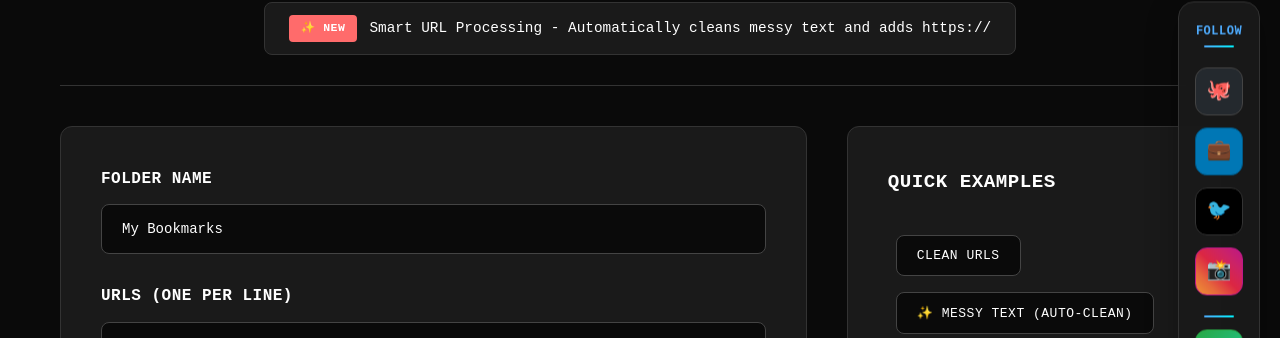
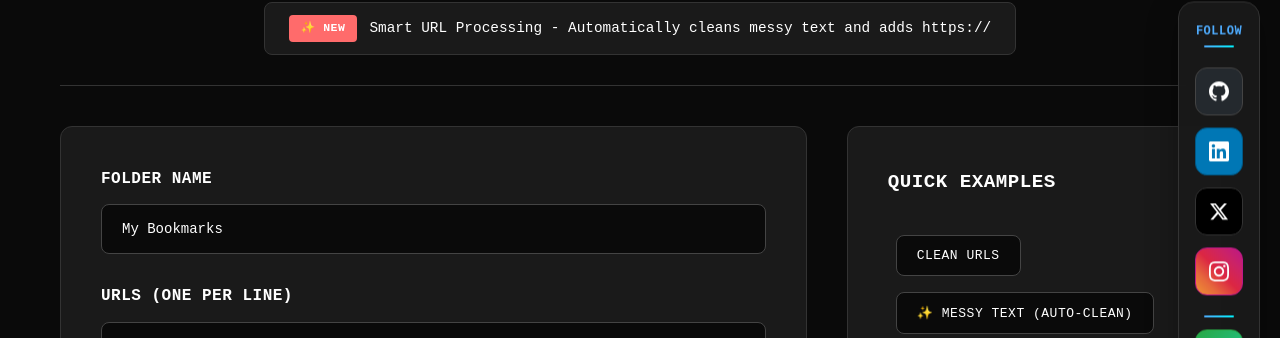
Before and after one commit to harish-govindasamy/bookmark-converter, a browser extension: page templates/index.html in a window 1280 px wide. Shown: the part 200-538 px from the top of the page. Drawn offline with Linux system fonts and the light colour scheme.

Commit message:
✨ Update Social Media Icons on Index Page
✅ Enhancements:
- Replaced text-based social media icons with SVG graphics for improved visual appeal and scalability.
- Maintained existing hover effects and tooltips for user interaction.

This update aims to modernize the social media section while ensuring a consistent and engaging user experience.

```diff
--- a/templates/index.html
+++ b/templates/index.html
@@ -1193,7 +1193,9 @@
         </div>
 
         <a href="https://github.com/harish-govindasamy" target="_blank" class="social-btn" style="display: flex; align-items: center; justify-content: center; width: 48px; height: 48px; background: #24292e; border: 1px solid #444; border-radius: 12px; text-decoration: none; color: #fff; transition: all 0.3s ease; position: relative; overflow: hidden;" onmouseover="this.style.background='#2d3339'; this.style.transform='translateY(-2px) scale(1.05)'; this.style.boxShadow='0 8px 25px rgba(36, 41, 46, 0.4)'" onmouseout="this.style.background='#24292e'; this.style.transform='translateY(0) scale(1)'; this.style.boxShadow='none'">
-            <span style="font-size: 20px;">🐙</span>
+            <svg width="20" height="20" viewBox="0 0 24 24" fill="currentColor">
+                <path d="M12 0c-6.626 0-12 5.373-12 12 0 5.302 3.438 9.8 8.207 11.387.599.111.793-.261.793-.577v-2.234c-3.338.726-4.033-1.416-4.033-1.416-.546-1.387-1.333-1.756-1.333-1.756-1.089-.745.083-.729.083-.729 1.205.084 1.839 1.237 1.839 1.237 1.07 1.834 2.807 1.304 3.492.997.107-.775.418-1.305.762-1.604-2.665-.305-5.467-1.334-5.467-5.931 0-1.311.469-2.381 1.236-3.221-.124-.303-.535-1.524.117-3.176 0 0 1.008-.322 3.301 1.23.957-.266 1.983-.399 3.003-.404 1.02.005 2.047.138 3.006.404 2.291-1.552 3.297-1.23 3.297-1.23.653 1.653.242 2.874.118 3.176.77.84 1.235 1.911 1.235 3.221 0 4.609-2.807 5.624-5.479 5.921.43.372.823 1.102.823 2.222v3.293c0 .319.192.694.801.576 4.765-1.589 8.199-6.086 8.199-11.386 0-6.627-5.373-12-12-12z"/>
+            </svg>
             <div class="social-tooltip" style="position: absolute; right: 60px; top: 50%; transform: translateY(-50%); background: #1a1a1a; color: #fff; padding: 8px 12px; border-radius: 8px; font-size: 12px; font-weight: 500; white-space: nowrap; opacity: 0; visibility: hidden; transition: all 0.3s ease; border: 1px solid #333;">
                 GitHub
                 <div style="position: absolute; right: -6px; top: 50%; transform: translateY(-50%); width: 0; height: 0; border-left: 6px solid #1a1a1a; border-top: 6px solid transparent; border-bottom: 6px solid transparent;"></div>
@@ -1201,7 +1203,9 @@
         </a>
 
         <a href="https://linkedin.com/in/itsharishg" target="_blank" class="social-btn" style="display: flex; align-items: center; justify-content: center; width: 48px; height: 48px; background: #0077b5; border: 1px solid #005885; border-radius: 12px; text-decoration: none; color: #fff; transition: all 0.3s ease; position: relative; overflow: hidden;" onmouseover="this.style.background='#005885'; this.style.transform='translateY(-2px) scale(1.05)'; this.style.boxShadow='0 8px 25px rgba(0, 119, 181, 0.4)'" onmouseout="this.style.background='#0077b5'; this.style.transform='translateY(0) scale(1)'; this.style.boxShadow='none'">
-            <span style="font-size: 20px;">💼</span>
+            <svg width="20" height="20" viewBox="0 0 24 24" fill="currentColor">
+                <path d="M20.447 20.452h-3.554v-5.569c0-1.328-.027-3.037-1.852-3.037-1.853 0-2.136 1.445-2.136 2.939v5.667H9.351V9h3.414v1.561h.046c.477-.9 1.637-1.85 3.37-1.85 3.601 0 4.267 2.37 4.267 5.455v6.286zM5.337 7.433c-1.144 0-2.063-.926-2.063-2.065 0-1.138.92-2.063 2.063-2.063 1.14 0 2.064.925 2.064 2.063 0 1.139-.925 2.065-2.064 2.065zm1.782 13.019H3.555V9h3.564v11.452zM22.225 0H1.771C.792 0 0 .774 0 1.729v20.542C0 23.227.792 24 1.771 24h20.451C23.2 24 24 23.227 24 22.271V1.729C24 .774 23.2 0 22.222 0h.003z"/>
+            </svg>
             <div class="social-tooltip" style="position: absolute; right: 60px; top: 50%; transform: translateY(-50%); background: #1a1a1a; color: #fff; padding: 8px 12px; border-radius: 8px; font-size: 12px; font-weight: 500; white-space: nowrap; opacity: 0; visibility: hidden; transition: all 0.3s ease; border: 1px solid #333;">
                 LinkedIn
                 <div style="position: absolute; right: -6px; top: 50%; transform: translateY(-50%); width: 0; height: 0; border-left: 6px solid #1a1a1a; border-top: 6px solid transparent; border-bottom: 6px solid transparent;"></div>
@@ -1209,7 +1213,9 @@
         </a>
 
         <a href="https://x.com/harish_g24" target="_blank" class="social-btn" style="display: flex; align-items: center; justify-content: center; width: 48px; height: 48px; background: #000000; border: 1px solid #333; border-radius: 12px; text-decoration: none; color: #fff; transition: all 0.3s ease; position: relative; overflow: hidden;" onmouseover="this.style.background='#1a1a1a'; this.style.transform='translateY(-2px) scale(1.05)'; this.style.boxShadow='0 8px 25px rgba(0, 0, 0, 0.6)'" onmouseout="this.style.background='#000000'; this.style.transform='translateY(0) scale(1)'; this.style.boxShadow='none'">
-            <span style="font-size: 20px;">🐦</span>
+            <svg width="20" height="20" viewBox="0 0 24 24" fill="currentColor">
+                <path d="M18.244 2.25h3.308l-7.227 8.26 8.502 11.24H16.17l-5.214-6.817L4.99 21.75H1.68l7.73-8.835L1.254 2.25H8.08l4.713 6.231zm-1.161 17.52h1.833L7.084 4.126H5.117z"/>
+            </svg>
             <div class="social-tooltip" style="position: absolute; right: 60px; top: 50%; transform: translateY(-50%); background: #1a1a1a; color: #fff; padding: 8px 12px; border-radius: 8px; font-size: 12px; font-weight: 500; white-space: nowrap; opacity: 0; visibility: hidden; transition: all 0.3s ease; border: 1px solid #333;">
                 X.com
                 <div style="position: absolute; right: -6px; top: 50%; transform: translateY(-50%); width: 0; height: 0; border-left: 6px solid #1a1a1a; border-top: 6px solid transparent; border-bottom: 6px solid transparent;"></div>
@@ -1217,7 +1223,9 @@
         </a>
 
         <a href="https://instagram.com/harishcodes" target="_blank" class="social-btn" style="display: flex; align-items: center; justify-content: center; width: 48px; height: 48px; background: linear-gradient(45deg, #f09433 0%,#e6683c 25%,#dc2743 50%,#cc2366 75%,#bc1888 100%); border: 1px solid #bc1888; border-radius: 12px; text-decoration: none; color: #fff; transition: all 0.3s ease; position: relative; overflow: hidden;" onmouseover="this.style.transform='translateY(-2px) scale(1.05)'; this.style.boxShadow='0 8px 25px rgba(188, 24, 136, 0.4)'" onmouseout="this.style.transform='translateY(0) scale(1)'; this.style.boxShadow='none'">
-            <span style="font-size: 20px;">📸</span>
+            <svg width="20" height="20" viewBox="0 0 24 24" fill="currentColor">
+                <path d="M12 2.163c3.204 0 3.584.012 4.85.07 3.252.148 4.771 1.691 4.919 4.919.058 1.265.069 1.645.069 4.849 0 3.205-.012 3.584-.069 4.849-.149 3.225-1.664 4.771-4.919 4.919-1.266.058-1.644.07-4.85.07-3.204 0-3.584-.012-4.849-.07-3.26-.149-4.771-1.699-4.919-4.92-.058-1.265-.07-1.644-.07-4.849 0-3.204.013-3.583.07-4.849.149-3.227 1.664-4.771 4.919-4.919 1.266-.057 1.645-.069 4.849-.069zm0-2.163c-3.259 0-3.667.014-4.947.072-4.358.2-6.78 2.618-6.98 6.98-.059 1.281-.073 1.689-.073 4.948 0 3.259.014 3.668.072 4.948.2 4.358 2.618 6.78 6.98 6.98 1.281.058 1.689.072 4.948.072 3.259 0 3.668-.014 4.948-.072 4.354-.2 6.782-2.618 6.979-6.98.059-1.28.073-1.689.073-4.948 0-3.259-.014-3.667-.072-4.947-.196-4.354-2.617-6.78-6.979-6.98-1.281-.059-1.69-.073-4.949-.073zm0 5.838c-3.403 0-6.162 2.759-6.162 6.162s2.759 6.163 6.162 6.163 6.162-2.759 6.162-6.163c0-3.403-2.759-6.162-6.162-6.162zm0 10.162c-2.209 0-4-1.79-4-4 0-2.209 1.791-4 4-4s4 1.791 4 4c0 2.21-1.791 4-4 4zm6.406-11.845c-.796 0-1.441.645-1.441 1.44s.645 1.44 1.441 1.44c.795 0 1.439-.645 1.439-1.44s-.644-1.44-1.439-1.44z"/>
+            </svg>
             <div class="social-tooltip" style="position: absolute; right: 60px; top: 50%; transform: translateY(-50%); background: #1a1a1a; color: #fff; padding: 8px 12px; border-radius: 8px; font-size: 12px; font-weight: 500; white-space: nowrap; opacity: 0; visibility: hidden; transition: all 0.3s ease; border: 1px solid #333;">
                 Instagram
                 <div style="position: absolute; right: -6px; top: 50%; transform: translateY(-50%); width: 0; height: 0; border-left: 6px solid #1a1a1a; border-top: 6px solid transparent; border-bottom: 6px solid transparent;"></div>
```
